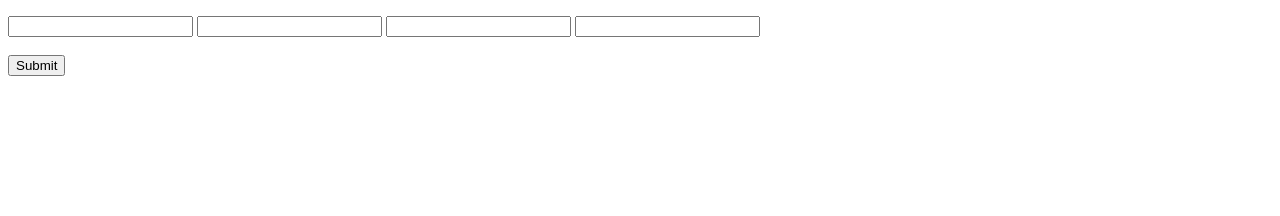
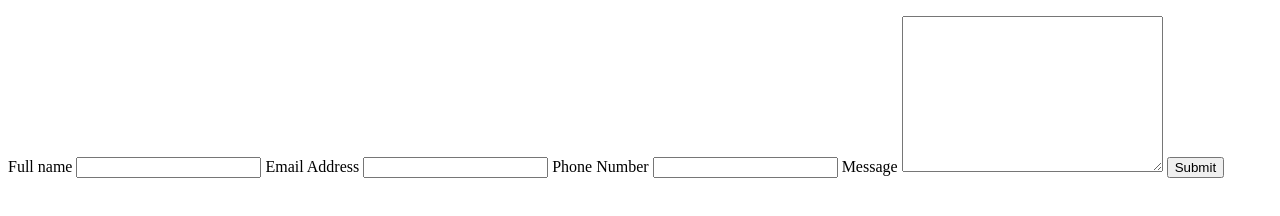
Before and after one commit to elgun8195/font, a plain HTML site: page freelancer.html in a window 1280 px wide. Drawn offline with Linux system fonts and the light colour scheme.

Commit message:
Updated File

```diff
--- a/freelancer.html
+++ b/freelancer.html
@@ -56,6 +56,10 @@
     </header>
 <main>
     <section class="sbstrap">
+        <div class="sblogo" ></div>
+        <div class="sbwrite" ></div>
+        <div class="sbline" ></div>
+        <div class="sbwritetreth" ></div>
 
     </section>
 
@@ -104,14 +108,14 @@
         </div>
         <div class="form">
             <form action="">
-                <label for=""></label>
+                <label for="text">Full name</label>
                 <input type="text">
-                <label for=""></label>
-                <input type="text">
-                <label for=""></label>
-                <input type="text">
-                <label for=""></label>
-                <input type="text"><br><br>
+                <label for="email">Email Address</label>
+                <input type="email">
+                <label for="tel">Phone Number</label>
+                <input type="tel">
+                <label for="message">Message</label>
+                <textarea name="message" id="message" cols="30" rows="10"></textarea>
                 <input type="submit">
             </form>
         </div>
```
